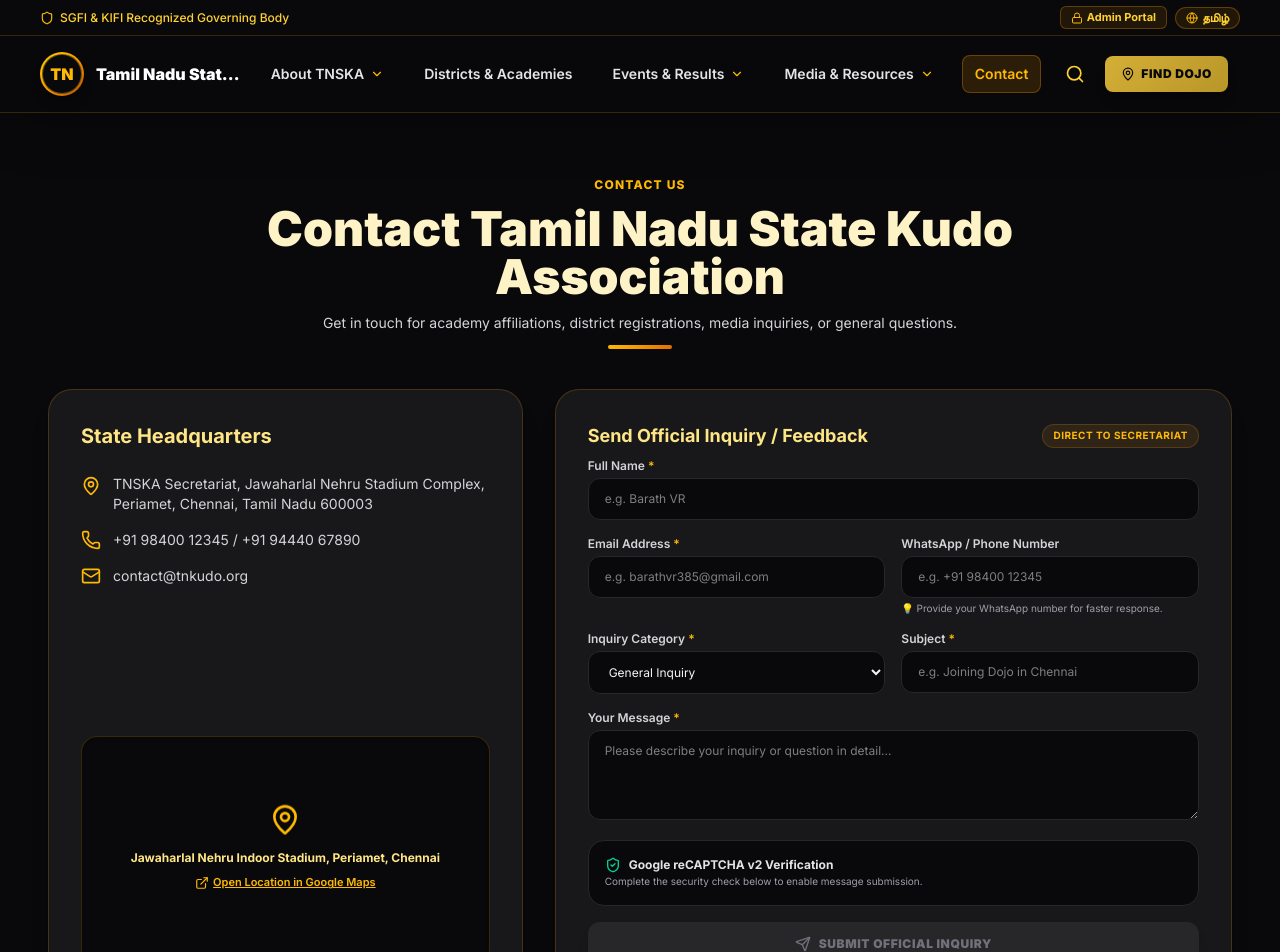
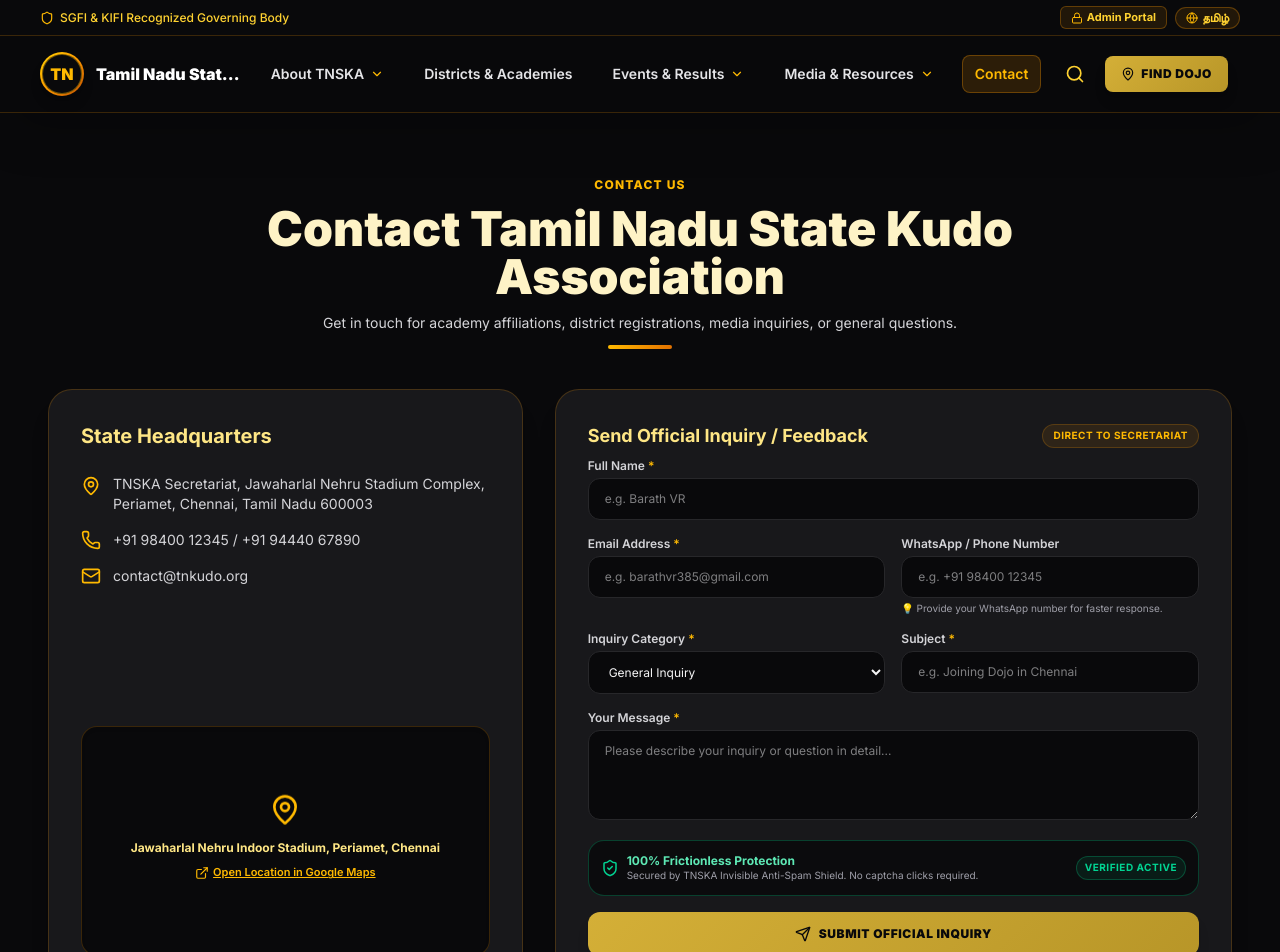
Before and after one commit to BARATH-VR/TamilNadu_Kudo_Website, a Next.js app: page /contact in a window 1280 px wide. Shown: the top 952 px of the page. Built offline with nearby package versions, Linux system fonts and the light colour scheme.

Commit message:
Replace captcha with 100% Invisible Protection (Stealth Honeypot & Rate limiting)

```diff
--- a/src/components/Views.tsx
+++ b/src/components/Views.tsx
@@ -1159,30 +1159,26 @@ export const ContactView: React.FC = () => {
                 />
               </div>
 
-              {/* Official Google reCAPTCHA v2 Iframe Widget */}
-              <div className="bg-zinc-950 border border-zinc-800 rounded-2xl p-4 flex flex-col sm:flex-row items-center justify-between gap-4 overflow-hidden">
-                <div>
-                  <div className="flex items-center space-x-2">
-                    <ShieldCheck className="w-4 h-4 text-emerald-400" />
-                    <span className="text-xs font-bold text-zinc-200">Google reCAPTCHA v2 Verification</span>
+              {/* 100% INVISIBLE ANTI-BOT SECURITY SHIELD */}
+              <div className="bg-zinc-950/80 border border-emerald-500/30 rounded-2xl p-3 flex items-center justify-between">
+                <div className="flex items-center space-x-2">
+                  <ShieldCheck className="w-4.5 h-4.5 text-emerald-400 shrink-0" />
+                  <div>
+                    <span className="text-xs font-bold text-emerald-300 block">100% Frictionless Protection</span>
+                    <span className="text-[10px] text-zinc-400 block">Secured by TNSKA Invisible Anti-Spam Shield. No captcha clicks required.</span>
                   </div>
-                  <p className="text-[10px] text-zinc-400 mt-0.5">
-                    Complete the security check below to enable message submission.
-                  </p>
                 </div>
-
-                {/* Google reCAPTCHA container */}
-                <div className="shrink-0 flex justify-center">
-                  <div ref={recaptchaContainerRef}></div>
-                </div>
+                <span className="text-[10px] font-bold text-emerald-400 bg-emerald-500/10 border border-emerald-500/30 px-2 py-1 rounded-full uppercase tracking-wider hidden sm:inline-block">
+                  Verified Active
+                </span>
               </div>
 
               {/* Submit Button */}
               <button
                 type="submit"
-                disabled={isSubmitting || !isCaptchaVerified}
+                disabled={isSubmitting}
                 className={`w-full font-black py-3.5 rounded-xl uppercase tracking-wider shadow-lg flex items-center justify-center space-x-2 transition-all ${
-                  isSubmitting || !isCaptchaVerified
+                  isSubmitting
                     ? 'bg-zinc-800 text-zinc-500 cursor-not-allowed'
                     : 'gold-gradient-bg text-zinc-950 hover:brightness-110'
                 }`}
```
